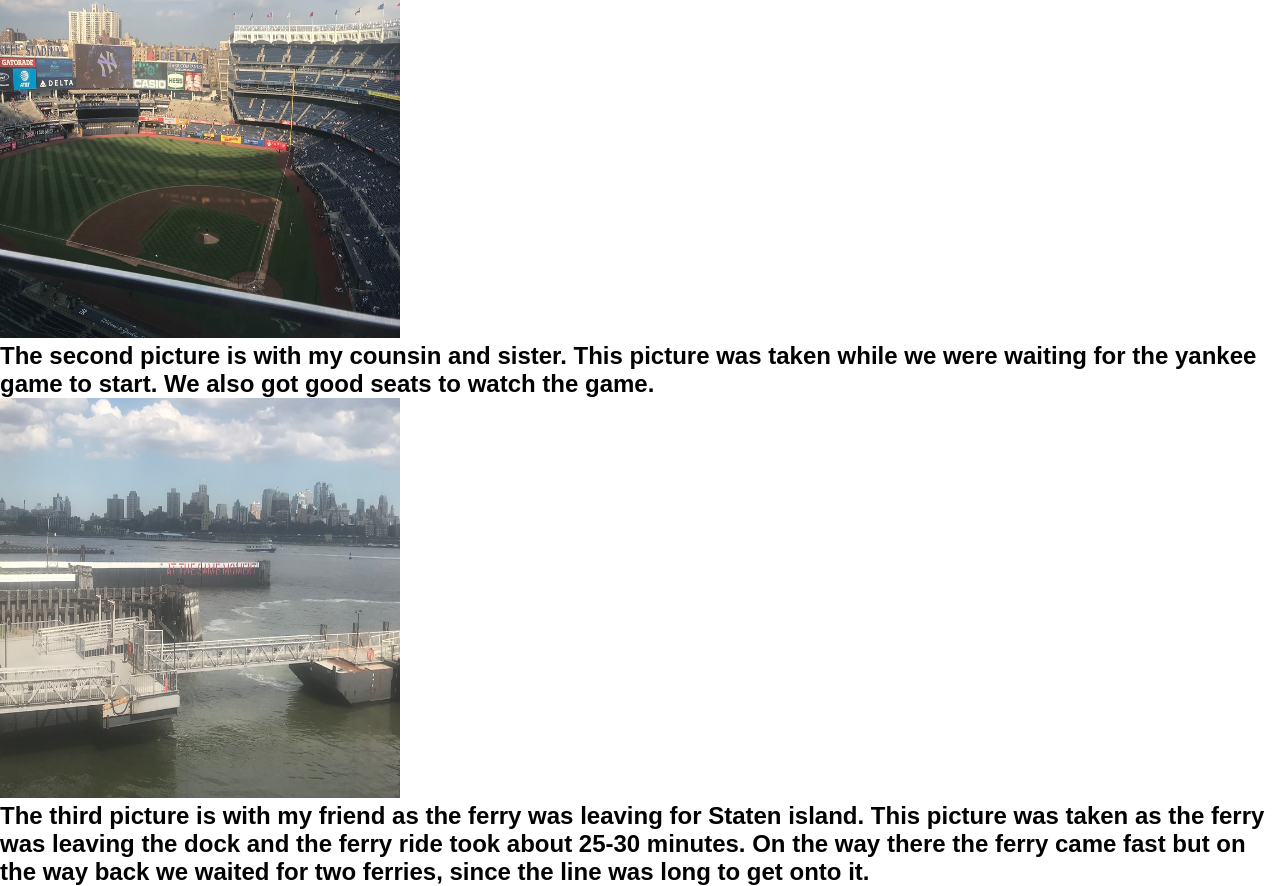
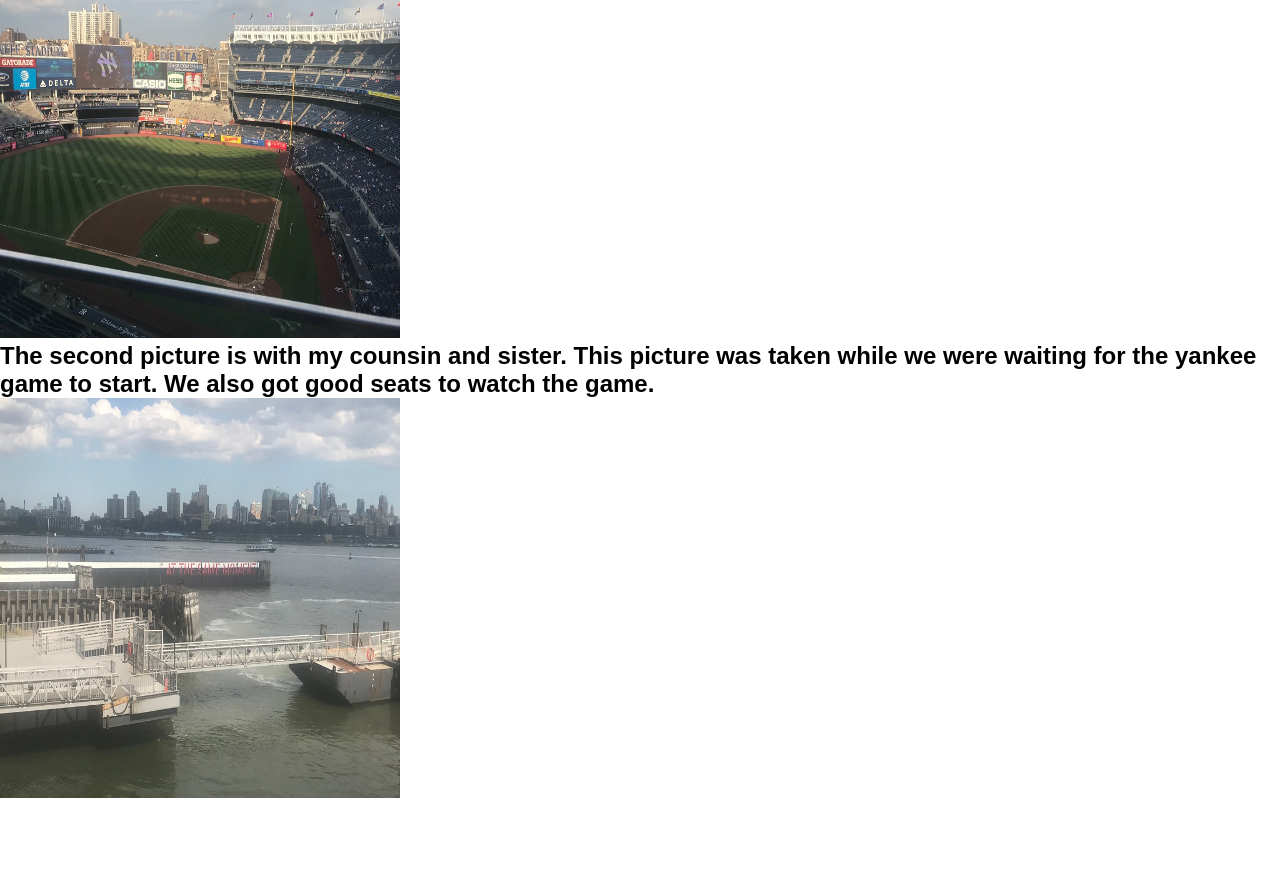
Before and after one commit to richy163/stevezhuravel12.github.io, a plain HTML site: page index.html in a window 1280 px wide. Shown: the part 1026-1912 px from the top of the page. After the commit the page ends 1828 px from the top, so only its background shows below. Drawn offline with Linux system fonts and the light colour scheme.

Commit message:
Update index.html

```diff
--- a/index.html
+++ b/index.html
@@ -60,13 +60,13 @@
         </div>
 
         <div class = "ferry">
-            <img src = "./images/ferryride.jpg" width = "400" height = "400" alt = "ferryride">
-            <h2>
-                The third picture is with my friend as the ferry was leaving for Staten island.
+            <img src = "./images/ferryride.jpg" The third picture is with my friend as the ferry was leaving for Staten island.
                 This picture was taken as the ferry was leaving the dock and the ferry ride took about 25-30
                 minutes. On the way there the ferry came fast but on the way back we waited for two ferries,
-                since the line was long to get onto it.
-            </h2>
+                since the line was long to get onto it. width = "400" height = "400" alt = "ferryride">
+
+
+
         </div>
 
     </body>
```
